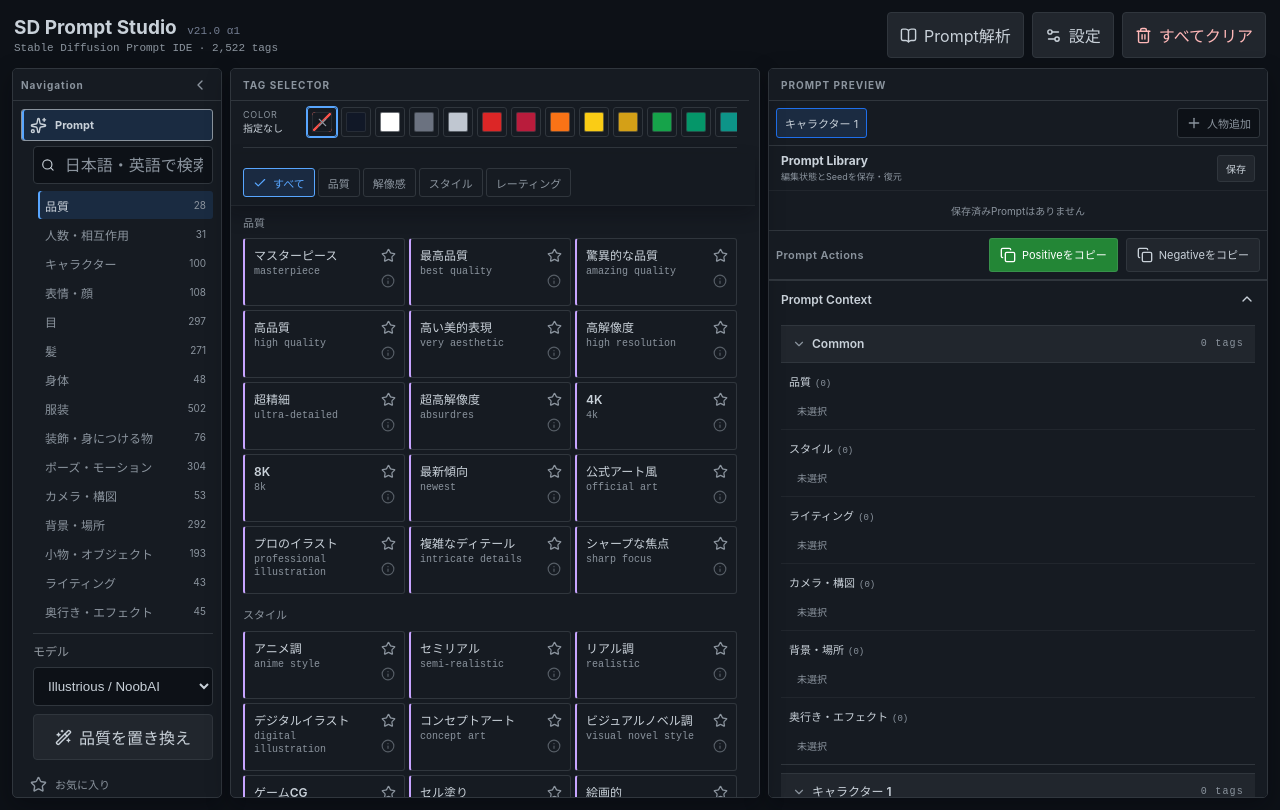
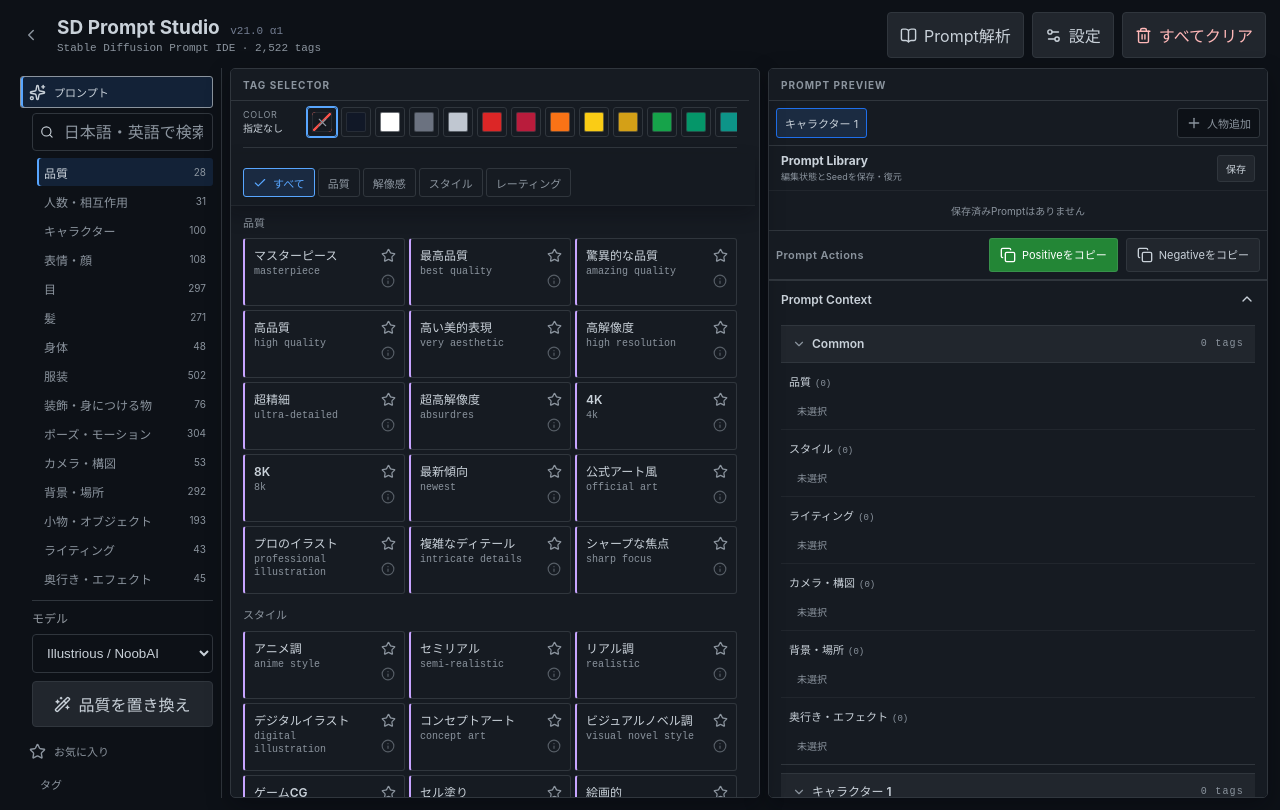
Before and after one commit to whatrune/sd-prompt-studio, a React (Vite) app: page / in a window 1280 px wide. Built offline with nearby package versions, Linux system fonts and the light colour scheme; the HTML template or start-up script is replaced by a standard one.

Commit message:
Refine navigation interactions

```diff
--- a/scripts/test-reclassification.mjs
+++ b/scripts/test-reclassification.mjs
@@ -612,6 +612,12 @@
   assert(appSource.includes('Prompt Actions'), 'copy actions must be rendered above Prompt output')
   assert(appSource.includes('Expansion Preview'), 'expanded entities must be inspectable without changing the Prompt')
   assert(appSource.includes("store.setActiveLayer('scene')"), 'Scene category jump must activate the Scene layer')
+  assert(appSource.includes('className="app-brand"'), 'Navigation toggle must live in the App Header brand area')
+  assert.equal(appSource.includes('className="navigation-header"'), false, 'Navigation must not retain a duplicate internal Collapse header')
+  assert(appSource.includes("setActiveNavigationFlyout"), 'Flyout visibility must use explicit React state')
+  assert(appSource.includes('}, 500)'), 'Navigation Flyout must use the requested hover delay')
+  assert(appSource.includes('function navigateToPrompt()'), 'Prompt navigation must have an explicit Workspace reset action')
+  for (const label of ['プロンプト', 'お気に入り', 'ライブラリ', '設定']) assert(appSource.includes(`>${label}</span>`), `${label} must be rendered as a Japanese Navigation label`)
 
   const characterDictionary = JSON.parse(fs.readFileSync(new URL('../data/character.json', import.meta.url), 'utf8'))
   assert.equal(characterDictionary.length, 103, 'character dictionary count must remain unchanged')
--- a/src/App.tsx
+++ b/src/App.tsx
@@ -1,4 +1,4 @@
-import { useLayoutEffect, useMemo, useRef, useState, type CSSProperties } from 'react'
+import { useEffect, useLayoutEffect, useMemo, useRef, useState, type CSSProperties } from 'react'
 import { AlertTriangle, Ban, BookOpen, Check, ChevronDown, ChevronLeft, ChevronRight, ChevronUp, Copy, Info, Plus, RotateCcw, Search, Settings2, Sparkles, Star, Trash2, WandSparkles, X } from 'lucide-react'
 import { categoryLabels, categoryOrder, subcategoryOrder, TAG_COUNT, tags, type ContentRating, type PromptTag } from './data/tags'
 import { ADULT_TAG_COUNT, adultTags } from './data/adultTags'
@@ -163,6 +163,9 @@
   const [savePromptName, setSavePromptName] = useState('')
   const [seedInputs, setSeedInputs] = useState<string[]>([''])
   const [savePromptError, setSavePromptError] = useState('')
+  const [activeNavigationFlyout, setActiveNavigationFlyout] = useState<'prompt' | 'favorites' | 'library' | null>(null)
+  const navigationHoverTimer = useRef<ReturnType<typeof setTimeout> | null>(null)
+  const navigationCloseTimer = useRef<ReturnType<typeof setTimeout> | null>(null)
   const importRef = useRef<HTMLInputElement>(null)
   const [clothingItem, setClothingItem] = useState('shirt')
   const [clothingColor, setClothingColor] = useState('black')
@@ -189,6 +192,53 @@
     document.documentElement.dataset.theme = theme
     try { window.localStorage.setItem('sd-prompt-studio-theme', theme) } catch { /* Keep the in-memory theme when storage is unavailable. */ }
   }, [theme])
+
+  useEffect(() => {
+    const closeOnEscape = (event: KeyboardEvent) => {
+      if (event.key === 'Escape') setActiveNavigationFlyout(null)
+    }
+    if (!store.navigationCollapsed) setActiveNavigationFlyout(null)
+    window.addEventListener('keydown', closeOnEscape)
+    return () => {
+      window.removeEventListener('keydown', closeOnEscape)
+      if (navigationHoverTimer.current) window.clearTimeout(navigationHoverTimer.current)
+      if (navigationCloseTimer.current) window.clearTimeout(navigationCloseTimer.current)
+    }
+  }, [store.navigationCollapsed])
+
+  function cancelNavigationTimers() {
+    if (navigationHoverTimer.current) window.clearTimeout(navigationHoverTimer.current)
+    if (navigationCloseTimer.current) window.clearTimeout(navigationCloseTimer.current)
+    navigationHoverTimer.current = null
+    navigationCloseTimer.current = null
+  }
+  function openNavigationFlyoutAfterDelay(view: 'prompt' | 'favorites' | 'library') {
+    if (!store.navigationCollapsed) return
+    cancelNavigationTimers()
+    navigationHoverTimer.current = window.setTimeout(() => {
+      setActiveNavigationFlyout(view)
+      navigationHoverTimer.current = null
+    }, 500)
+  }
+  function closeNavigationFlyoutAfterDelay() {
+    if (navigationHoverTimer.current) window.clearTimeout(navigationHoverTimer.current)
+    navigationHoverTimer.current = null
+    navigationCloseTimer.current = window.setTimeout(() => {
+      setActiveNavigationFlyout(null)
+      navigationCloseTimer.current = null
+    }, 150)
+  }
+  function closeNavigationFlyout() {
+    cancelNavigationTimers()
+    setActiveNavigationFlyout(null)
+  }
+  function navigateToPrompt() {
+    closeNavigationFlyout()
+    store.setWorkspaceView('prompt')
+    setQuery('')
+    setFavoritesOnly(false)
+    setSubcategory('すべて')
+  }
 
   const subcategories = useMemo(() => subcategoryOrder[category] ?? [], [category])
   const dictionaryTags = useMemo(() => [...tags, ...adultTags, ...store.userTags], [store.userTags])
@@ -450,7 +500,7 @@
 
   return <main className="app-shell">
     <header className="topbar">
-      <div><h1>SD Prompt Studio <span className="version-mark">v21.0 α1</span></h1><p>Stable Diffusion Prompt IDE · {(TAG_COUNT + ADULT_TAG_COUNT + store.userTags.length).toLocaleString()} tags</p></div>
+      <div className="app-brand"><button type="button" className="navigation-toggle" aria-label={store.navigationCollapsed?'Navigationを展開':'Navigationを最小化'} aria-expanded={!store.navigationCollapsed} onClick={()=>{closeNavigationFlyout();store.setNavigationCollapsed(!store.navigationCollapsed)}}>{store.navigationCollapsed?<ChevronRight size={18}/>:<ChevronLeft size={18}/>}</button><div><h1>SD Prompt Studio <span className="version-mark">v21.0 α1</span></h1><p>Stable Diffusion Prompt IDE · {(TAG_COUNT + ADULT_TAG_COUNT + store.userTags.length).toLocaleString()} tags</p></div></div>
       <div className="header-actions">
         <button className="ghost" onClick={()=>setAnalyzerOpen(true)}><BookOpen size={17}/>Prompt解析</button>
         <div className="settings-wrap">
@@ -494,34 +544,33 @@
     </header>
     <section className={`workspace ${store.navigationCollapsed?'navigation-collapsed':''}`}>
       <aside className={`sidebar panel navigation-shell ${store.navigationCollapsed?'collapsed':''}`} aria-label="Navigation">
-        <div className="navigation-header"><strong>{store.navigationCollapsed?'NAV':'Navigation'}</strong><button type="button" aria-label={store.navigationCollapsed?'Navigationを展開':'Navigationを最小化'} aria-expanded={!store.navigationCollapsed} onClick={()=>store.setNavigationCollapsed(!store.navigationCollapsed)}>{store.navigationCollapsed?<ChevronRight size={16}/>:<ChevronLeft size={16}/>}</button></div>
         <div className="navigation-groups">
-          <section className="navigation-group prompt-navigation">
-            <button type="button" className={`navigation-primary ${store.workspaceView==='prompt'?'active':''}`} aria-label="Prompt" onClick={()=>store.setWorkspaceView('prompt')}><Sparkles size={17}/><span>Prompt</span></button>
+          <section className={`navigation-group prompt-navigation ${activeNavigationFlyout==='prompt'?'flyout-open':''}`} onMouseEnter={()=>openNavigationFlyoutAfterDelay('prompt')} onMouseLeave={closeNavigationFlyoutAfterDelay} onFocus={()=>{if(store.navigationCollapsed){cancelNavigationTimers();setActiveNavigationFlyout('prompt')}}} onBlur={closeNavigationFlyoutAfterDelay}>
+            <button type="button" className={`navigation-primary ${store.workspaceView==='prompt'?'active':''}`} aria-label="プロンプト" aria-current={store.workspaceView==='prompt'?'page':undefined} onClick={navigateToPrompt}><Sparkles size={17}/><span className="navigation-label">プロンプト</span><span className="navigation-tooltip" role="tooltip">プロンプト</span></button>
             <div className="navigation-children navigation-flyout">
-              {store.navigationCollapsed&&<strong>Prompt</strong>}
+              {store.navigationCollapsed&&<strong>プロンプト</strong>}
               <div className="navigation-search"><div className="search-box"><Search size={16}/><input value={query} onChange={e=>{setQuery(e.target.value);setFavoritesOnly(false);store.setWorkspaceView('prompt')}} placeholder="日本語・英語で検索" /></div></div>
-              <nav aria-label="Prompt categories">{categoryOrder.map(c=><button key={c} className={category===c&&!query&&!favoritesOnly?'active':''} onClick={()=>{store.setWorkspaceView('prompt');chooseCategory(c)}}><span>{getCategoryLabel(c,locale)}</span><small>{visibleDictionaryTags.filter(t=>t.category===c).length}</small></button>)}</nav>
+              <nav aria-label="プロンプトカテゴリ">{categoryOrder.map(c=><button key={c} className={category===c&&!query&&!favoritesOnly?'active':''} onClick={()=>{closeNavigationFlyout();store.setWorkspaceView('prompt');chooseCategory(c)}}><span>{getCategoryLabel(c,locale)}</span><small>{visibleDictionaryTags.filter(t=>t.category===c).length}</small></button>)}</nav>
               <div className="preset-box"><label>モデル</label><select value={store.modelPreset} onChange={e=>store.setModelPreset(e.target.value as ModelPreset)}><option value="illustrious">Illustrious / NoobAI</option><option value="pony">Pony</option><option value="sdxl">SDXL汎用</option><option value="custom">カスタム</option></select><button className="preset" onClick={()=>store.applyQualityPreset()}><WandSparkles size={17}/>品質を置き換え</button></div>
             </div>
           </section>
-          <section className="navigation-group">
-            <button type="button" className={`navigation-primary ${store.workspaceView==='favorites'?'active':''}`} aria-label="お気に入り" onClick={()=>store.setWorkspaceView('favorites')}><Star size={17}/><span>お気に入り</span></button>
+          <section className={`navigation-group ${activeNavigationFlyout==='favorites'?'flyout-open':''}`} onMouseEnter={()=>openNavigationFlyoutAfterDelay('favorites')} onMouseLeave={closeNavigationFlyoutAfterDelay} onFocus={()=>{if(store.navigationCollapsed){cancelNavigationTimers();setActiveNavigationFlyout('favorites')}}} onBlur={closeNavigationFlyoutAfterDelay}>
+            <button type="button" className={`navigation-primary ${store.workspaceView==='favorites'?'active':''}`} aria-label="お気に入り" aria-current={store.workspaceView==='favorites'?'page':undefined} onClick={()=>{closeNavigationFlyout();store.setWorkspaceView('favorites')}}><Star size={17}/><span className="navigation-label">お気に入り</span><span className="navigation-tooltip" role="tooltip">お気に入り</span></button>
             <div className="navigation-children navigation-flyout compact">
               {store.navigationCollapsed&&<strong>お気に入り</strong>}
-              <button className={favoritesOnly?'active':''} onClick={()=>{store.setWorkspaceView('favorites');setFavoritesOnly(true);setQuery('');setSubcategory('すべて')}}>タグ</button>
-              <button onClick={()=>store.setWorkspaceView('favorites')}>Prompt</button>
+              <button className={favoritesOnly?'active':''} onClick={()=>{closeNavigationFlyout();store.setWorkspaceView('favorites');setFavoritesOnly(true);setQuery('');setSubcategory('すべて')}}>タグ</button>
+              <button onClick={()=>{closeNavigationFlyout();store.setWorkspaceView('favorites')}}>Prompt</button>
             </div>
           </section>
-          <section className="navigation-group">
-            <button type="button" className={`navigation-primary ${store.workspaceView==='library'?'active':''}`} aria-label="ライブラリ" onClick={()=>store.setWorkspaceView('library')}><BookOpen size={17}/><span>ライブラリ</span></button>
+          <section className={`navigation-group ${activeNavigationFlyout==='library'?'flyout-open':''}`} onMouseEnter={()=>openNavigationFlyoutAfterDelay('library')} onMouseLeave={closeNavigationFlyoutAfterDelay} onFocus={()=>{if(store.navigationCollapsed){cancelNavigationTimers();setActiveNavigationFlyout('library')}}} onBlur={closeNavigationFlyoutAfterDelay}>
+            <button type="button" className={`navigation-primary ${store.workspaceView==='library'?'active':''}`} aria-label="ライブラリ" aria-current={store.workspaceView==='library'?'page':undefined} onClick={()=>{closeNavigationFlyout();store.setWorkspaceView('library')}}><BookOpen size={17}/><span className="navigation-label">ライブラリ</span><span className="navigation-tooltip" role="tooltip">ライブラリ</span></button>
             <div className="navigation-children navigation-flyout compact">
               {store.navigationCollapsed&&<strong>ライブラリ</strong>}
-              <button onClick={()=>store.setWorkspaceView('library')}>Saved Prompt</button>
+              <button onClick={()=>{closeNavigationFlyout();store.setWorkspaceView('library')}}>Saved Prompt</button>
             </div>
           </section>
           <section className="navigation-group navigation-settings">
-            <button type="button" className={`navigation-primary ${settingsOpen?'active':''}`} aria-label="設定" onClick={()=>setSettingsOpen(true)}><Settings2 size={17}/><span>設定</span></button>
+            <button type="button" className={`navigation-primary ${settingsOpen?'active':''}`} aria-label="設定" aria-current={settingsOpen?'page':undefined} onClick={()=>{closeNavigationFlyout();setSettingsOpen(true)}}><Settings2 size={17}/><span className="navigation-label">設定</span><span className="navigation-tooltip" role="tooltip">設定</span></button>
           </section>
         </div>
       </aside>
--- a/src/styles.css
+++ b/src/styles.css
@@ -880,14 +880,14 @@
 
 /* v25: Navigation shell foundation */
 .workspace.navigation-collapsed{grid-template-columns:56px minmax(0,1fr) minmax(260px,500px)}
-.navigation-shell{position:relative;padding:0;overflow:hidden}
-.navigation-header{display:flex;align-items:center;justify-content:space-between;flex:0 0 auto;height:32px;padding:0 8px;border-bottom:1px solid var(--border);background:var(--bg-secondary);color:var(--text-secondary);font-size:10px;letter-spacing:.1em}
-.navigation-header button{display:grid;place-items:center;width:26px;height:26px;padding:0;border:0;border-radius:3px;background:transparent;color:var(--text-secondary)}
-.navigation-header button:hover,.navigation-header button:focus-visible{background:var(--bg-hover);color:var(--text-primary)}
+.app-brand{display:flex;align-items:center;gap:9px;min-width:0}.navigation-toggle{display:grid;place-items:center;flex:0 0 auto;width:34px;height:34px;padding:0;border:1px solid transparent;border-radius:4px;background:transparent;color:var(--text-secondary)}
+.navigation-toggle:hover,.navigation-toggle:focus-visible{border-color:var(--border);background:var(--bg-hover);color:var(--text-primary)}
+.navigation-shell{position:relative;padding:0;overflow:hidden;border-width:0 1px 0 0;border-radius:0;background:transparent;box-shadow:none}
 .navigation-groups{display:flex;flex:1;min-height:0;flex-direction:column;gap:8px;padding:8px;overflow-y:auto;overscroll-behavior:contain}
 .navigation-group{position:relative;display:grid;gap:3px}
-.navigation-primary{display:flex;align-items:center;gap:8px;width:100%;min-height:32px;padding:6px 8px;border:1px solid transparent;border-radius:3px;background:transparent;color:var(--text-secondary);font-size:11px;font-weight:650;text-align:left}
-.navigation-primary svg{flex:0 0 auto}.navigation-primary span{min-width:0;overflow:hidden;text-overflow:ellipsis;white-space:nowrap}
+.navigation-primary{position:relative;display:flex;align-items:center;gap:8px;width:100%;min-height:32px;padding:6px 8px;border:1px solid transparent;border-radius:3px;background:transparent;color:var(--text-secondary);font-size:11px;font-weight:650;text-align:left}
+.navigation-primary svg{flex:0 0 auto}.navigation-primary .navigation-label{min-width:0;overflow:hidden;text-overflow:ellipsis;white-space:nowrap}
+.navigation-tooltip{display:none}
 .navigation-primary:hover{border-color:var(--border);background:var(--bg-hover);color:var(--text-primary)}
 .navigation-primary.active{border-color:var(--border-hover);background:var(--accent-soft);color:var(--text-primary);box-shadow:inset 2px 0 0 var(--accent)}
 .navigation-children{display:grid;gap:3px;padding-left:12px}
@@ -899,12 +899,12 @@
 .navigation-shell .preset-box{margin-top:5px;padding:8px 0 0}.navigation-shell .preset{margin-top:0}
 .navigation-settings{margin-top:auto}
 .navigation-shell.collapsed{overflow:visible}
-.navigation-shell.collapsed .navigation-header{justify-content:center;padding:0}.navigation-shell.collapsed .navigation-header strong{display:none}
 .navigation-shell.collapsed .navigation-groups{padding:8px 6px;overflow:visible}
-.navigation-shell.collapsed .navigation-primary{justify-content:center;width:42px;padding:6px}.navigation-shell.collapsed .navigation-primary span{display:none}
+.navigation-shell.collapsed .navigation-primary{justify-content:center;width:42px;padding:6px}.navigation-shell.collapsed .navigation-primary .navigation-label{display:none}
+.navigation-shell.collapsed .navigation-primary:hover .navigation-tooltip,.navigation-shell.collapsed .navigation-primary:focus-visible .navigation-tooltip{position:absolute;top:50%;left:calc(100% + 7px);z-index:19;display:block;padding:4px 7px;transform:translateY(-50%);border:1px solid var(--border);border-radius:3px;background:var(--bg-secondary);box-shadow:var(--popover-shadow);color:var(--text-primary);font-size:10px;font-weight:500;line-height:1;white-space:nowrap;pointer-events:none}
+.navigation-shell.collapsed .navigation-group.flyout-open>.navigation-primary .navigation-tooltip{display:none}
 .navigation-shell.collapsed .navigation-flyout{position:absolute;top:0;left:calc(100% + 8px);z-index:20;display:none;width:210px;max-height:calc(100vh - 92px);padding:9px;border:1px solid var(--border);border-radius:4px;background:var(--bg-secondary);box-shadow:var(--popover-shadow);overflow-y:auto}
-.navigation-shell.collapsed .navigation-group:hover>.navigation-flyout,.navigation-shell.collapsed .navigation-group:focus-within>.navigation-flyout{display:grid}
+.navigation-shell.collapsed .navigation-group.flyout-open>.navigation-flyout{display:grid}
 .navigation-shell.collapsed .navigation-flyout>strong{padding:3px 5px 7px;border-bottom:1px solid var(--border);color:var(--text-primary);font-size:11px}
-.navigation-shell.collapsed .navigation-flyout .navigation-search,.navigation-shell.collapsed .navigation-flyout .preset-box{display:none}
 .navigation-shell.collapsed .navigation-flyout nav{max-height:calc(100vh - 150px);overflow-y:auto}
 @media(max-width:1250px){.workspace.navigation-collapsed{grid-template-columns:56px minmax(0,1.35fr) minmax(260px,1fr)}}
```
